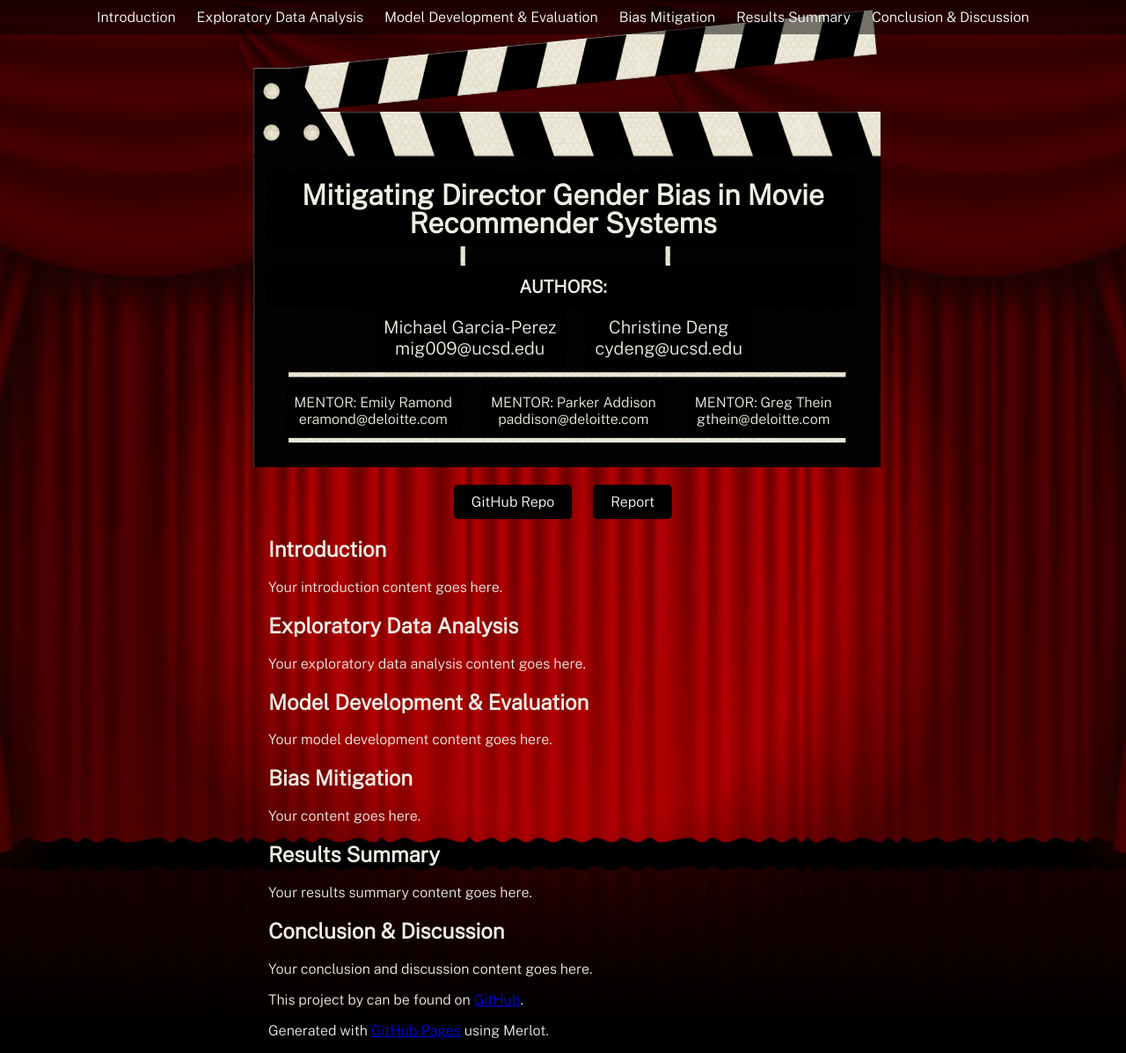
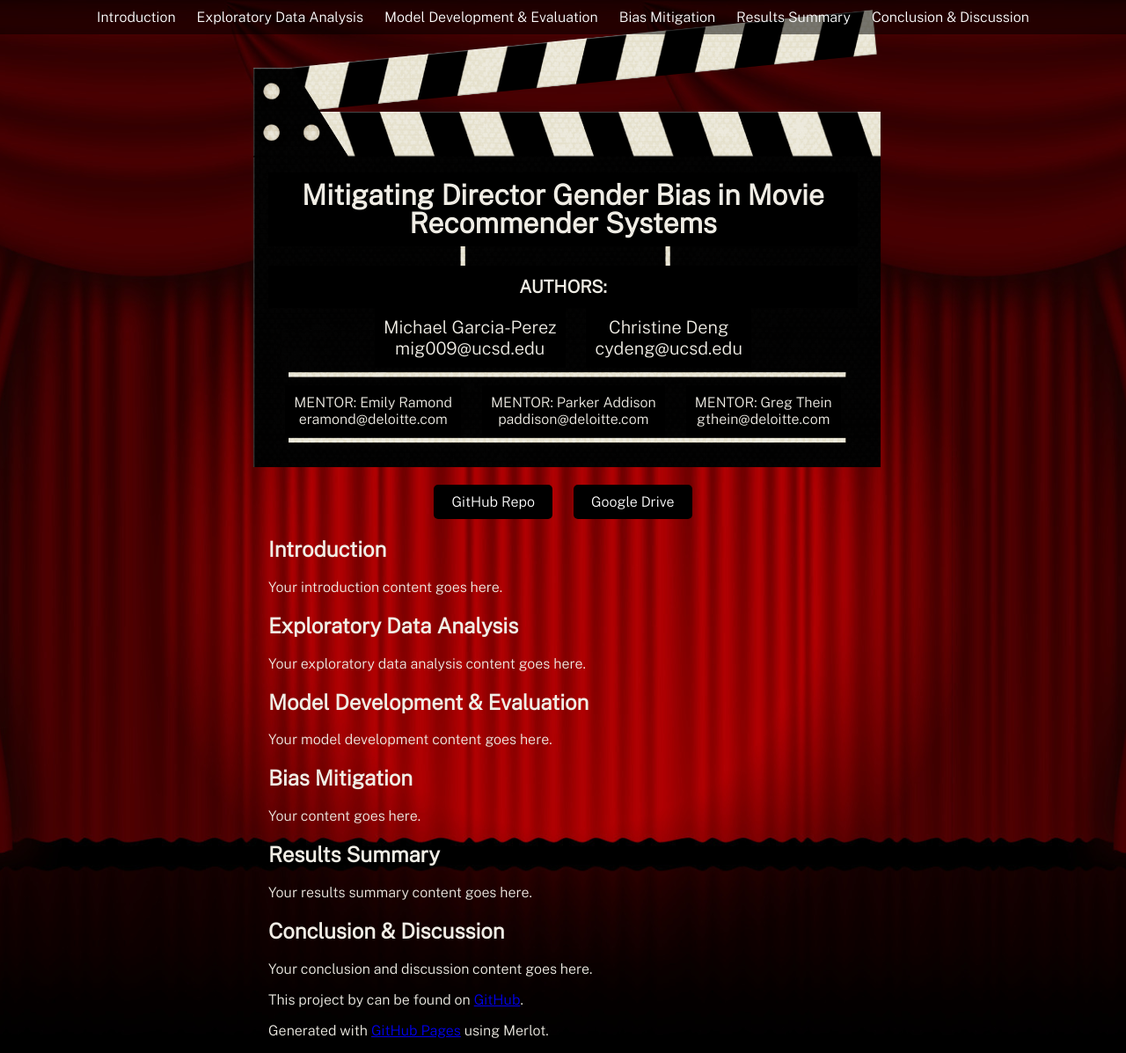
Before and after one commit to michael-garciaperez/DSC180A-Methodology-5, a Jekyll site: the page built from index.md, in a window 1280 px wide and 1197 px high. Shown: the whole window at 88% size. Built offline with Jekyll 4.4.1, drawn with Linux system fonts in a browser that asks for light colours.

Commit message:
Update default.html

```diff
--- a/_layouts/default.html
+++ b/_layouts/default.html
@@ -55,7 +55,7 @@
 
   <div class="buttons">
     <a href="https://github.com/your-username/your-repo" class="button">GitHub Repo</a>
-    <a href="https://drive.google.com/drive/folders/your-folder-id" class="button">Report</a>
+    <a href="https://drive.google.com/drive/folders/your-folder-id" class="button">Google Drive</a>
   </div>
 
   <div class="shell">
```
